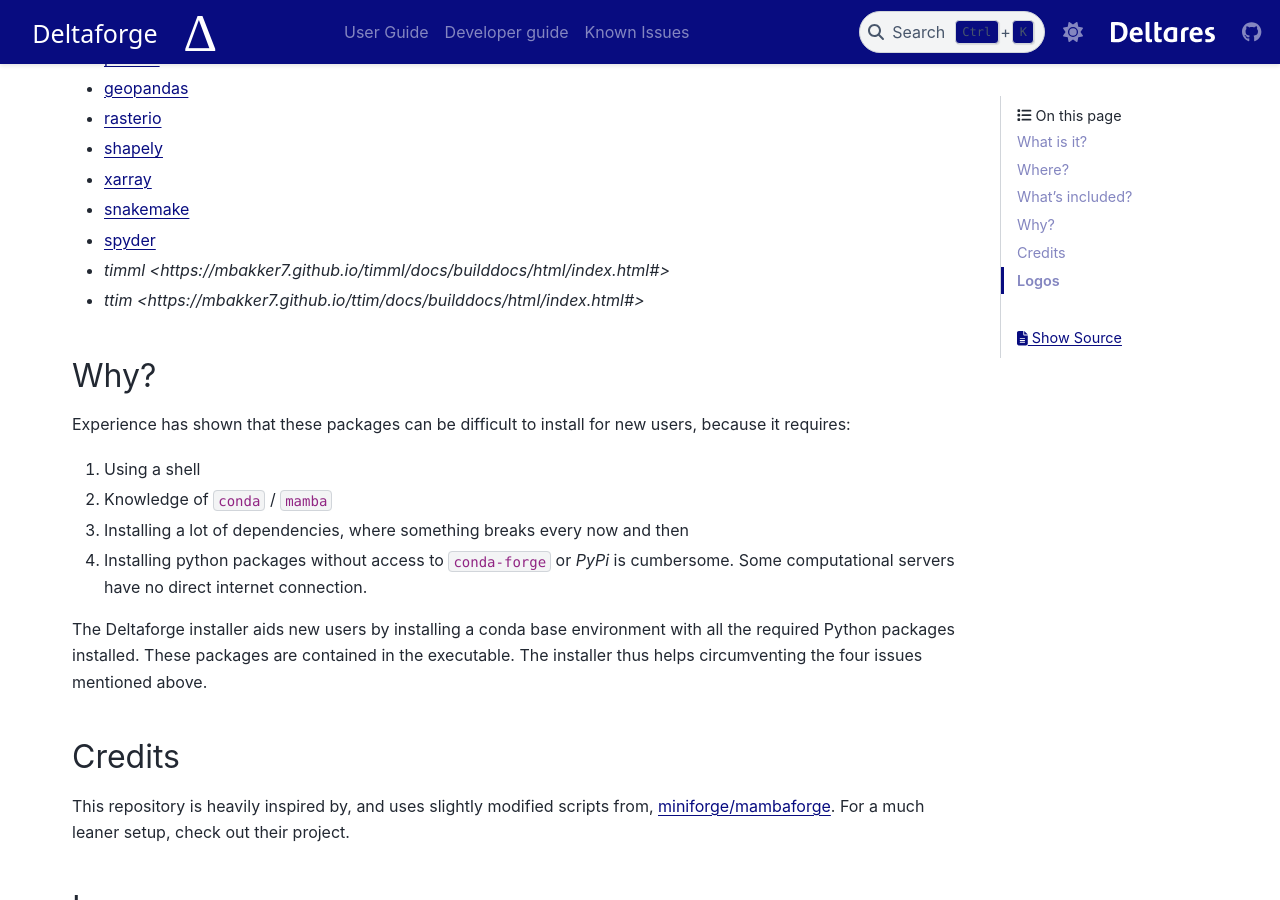
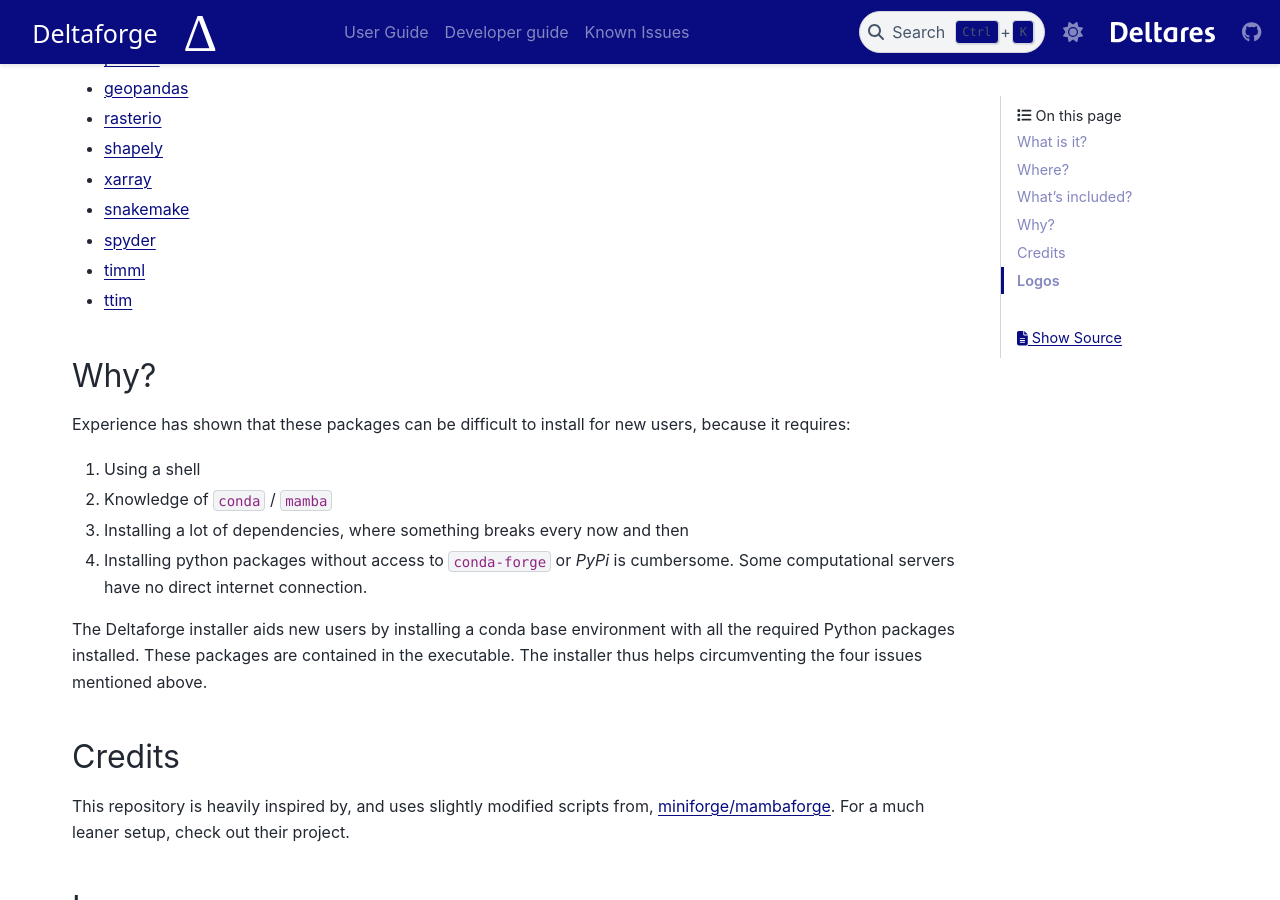
Before and after one commit to Deltares/deltaforge, a Sphinx documentation site: the page built from docs/index.rst, in a window 1280 px wide and 900 px high, scrolled down 989 px. Built offline with Sphinx 7.4.7 and the PyData theme 0.15.4, drawn with Linux system fonts in a browser that asks for light colours.

Commit message:
fix urls

```diff
--- a/README.rst
+++ b/README.rst
@@ -51,8 +51,8 @@
 * `xarray <https://xarray.dev/>`_
 * `snakemake <https://snakemake.readthedocs.io/en/stable/>`_
 * `spyder <https://www.spyder-ide.org/>`_
-* `timml <https://mbakker7.github.io/timml/docs/builddocs/html/index.html#>`
-* `ttim <https://mbakker7.github.io/ttim/docs/builddocs/html/index.html#>`
+* `timml <https://mbakker7.github.io/timml/docs/builddocs/html/index.html#>`_
+* `ttim <https://mbakker7.github.io/ttim/docs/builddocs/html/index.html#>` _
 
 Why?
 ----
--- a/docs/index.rst
+++ b/docs/index.rst
@@ -51,8 +51,8 @@
 * `xarray <https://xarray.dev/>`_
 * `snakemake <https://snakemake.readthedocs.io/en/stable/>`_
 * `spyder <https://www.spyder-ide.org/>`_
-* `timml <https://mbakker7.github.io/timml/docs/builddocs/html/index.html#>`
-* `ttim <https://mbakker7.github.io/ttim/docs/builddocs/html/index.html#>`
+* `timml <https://mbakker7.github.io/timml/docs/builddocs/html/index.html#>`_
+* `ttim <https://mbakker7.github.io/ttim/docs/builddocs/html/index.html#>`_
 
 Why?
 ----
```
